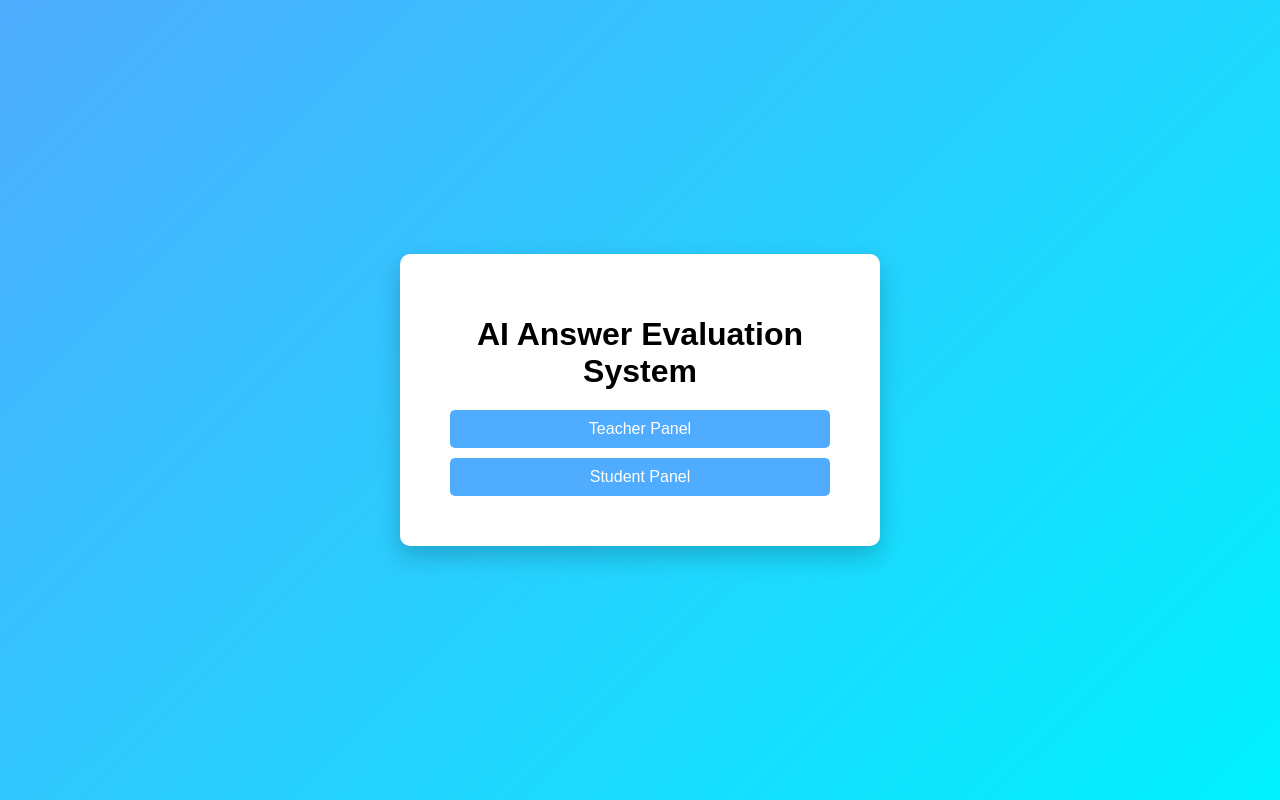
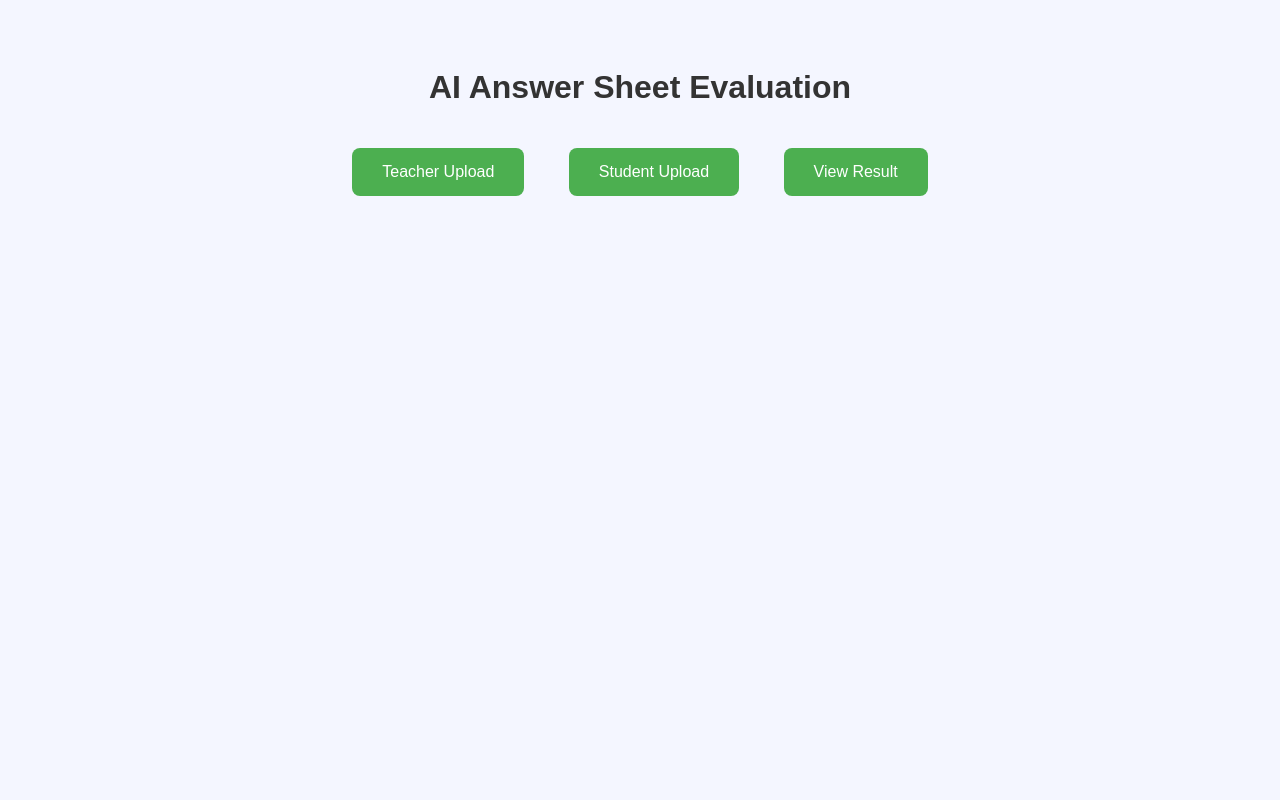
Before and after one commit to AmrutaBilagi/AI_EXAM_EVALUATION, a Flask app: page / in a window 1280 px wide. Run offline with Flask 3, Linux system fonts and the light colour scheme.

Commit message:
whole pdf checking

```diff
--- a/AI_Project/app.py
+++ b/AI_Project/app.py
@@ -1,35 +1,29 @@
-from flask import Flask, render_template, request
+from flask import Flask, render_template, request, redirect
 import sqlite3
 import os
-from model import extract_text, similarity_score
+import re
+import pdfplumber
 
 app = Flask(__name__)
 
-# ---------------- PATH SETUP ---------------- #
+UPLOAD_FOLDER = "uploads"
+os.makedirs(UPLOAD_FOLDER, exist_ok=True)
 
-BASE_DIR = os.path.dirname(os.path.abspath(__file__))
-
-UPLOAD_FOLDER = os.path.join(BASE_DIR, "uploads")
-DB_PATH = "database.db"
-
-app.config["UPLOAD_FOLDER"] = UPLOAD_FOLDER
-
-# create uploads folder
-os.makedirs(UPLOAD_FOLDER, exist_ok=True)
+DATABASE = "database.db"
 
 
 # ---------------- DATABASE ---------------- #
 
 def init_db():
+    conn = sqlite3.connect(DATABASE)
+    c = conn.cursor()
 
-    conn = sqlite3.connect(DB_PATH)
-    cur = conn.cursor()
-
-    cur.execute("""
-    CREATE TABLE IF NOT EXISTS model_answers(
+    c.execute("""
+    CREATE TABLE IF NOT EXISTS papers(
         id INTEGER PRIMARY KEY AUTOINCREMENT,
-        question TEXT,
-        filepath TEXT
+        teacher_pdf TEXT,
+        student_pdf TEXT,
+        result TEXT
     )
     """)
 
@@ -40,6 +34,76 @@ def init_db():
 init_db()
 
 
+# ---------------- PDF READER ---------------- #
+
+def read_pdf(path):
+    text = ""
+    with pdfplumber.open(path) as pdf:
+        for page in pdf.pages:
+            text += page.extract_text() + "\n"
+    return text
+
+
+# ---------------- QUESTION PARSER ---------------- #
+
+def extract_answers(text):
+    """
+    Extract answers using question numbers
+    Example pattern:
+    Q1
+    answer text
+
+    Q2
+    answer text
+    """
+
+    pattern = r'(Q\d+)(.*?)(?=Q\d+|$)'
+    matches = re.findall(pattern, text, re.S)
+
+    answers = {}
+
+    for q, ans in matches:
+        answers[q.strip()] = ans.strip()
+
+    return answers
+
+
+# ---------------- EVALUATION ---------------- #
+
+def evaluate(model, student):
+
+    score = 0
+    total = len(model)
+
+    report = ""
+
+    for q in model:
+
+        if q in student:
+
+            model_words = set(model[q].lower().split())
+            student_words = set(student[q].lower().split())
+
+            common = model_words.intersection(student_words)
+
+            similarity = len(common) / max(len(model_words), 1)
+
+            marks = round(similarity * 10, 2)
+
+            score += marks
+
+            report += f"{q} : {marks}/10\n"
+
+        else:
+            report += f"{q} : Not Answered\n"
+
+    final = round(score,2)
+
+    report += f"\nTotal Score : {final} / {total*10}"
+
+    return report
+
+
 # ---------------- ROUTES ---------------- #
 
 @app.route("/")
@@ -47,84 +111,86 @@ def home():
     return render_template("home.html")
 
 
-# ---------- TEACHER ---------- #
+@app.route("/teacher", methods=["GET","POST"])
+def teacher():
 
-@app.route("/teacher")
-def teacher():
+    if request.method == "POST":
+
+        file = request.files["paper"]
+
+        path = os.path.join(UPLOAD_FOLDER, file.filename)
+        file.save(path)
+
+        conn = sqlite3.connect(DATABASE)
+        c = conn.cursor()
+
+        c.execute("INSERT INTO papers (teacher_pdf) VALUES (?)",(path,))
+        conn.commit()
+
+        conn.close()
+
+        return redirect("/")
+
     return render_template("teacher.html")
 
 
-@app.route("/upload_model", methods=["POST"])
-def upload_model():
+@app.route("/student", methods=["GET","POST"])
+def student():
 
-    question = request.form["question"]
-    file = request.files["file"]
+    if request.method == "POST":
 
-    if file.filename == "":
-        return "No file selected"
+        file = request.files["paper"]
 
-    path = os.path.join(app.config["UPLOAD_FOLDER"], file.filename)
-    file.save(path)
+        path = os.path.join(UPLOAD_FOLDER, file.filename)
+        file.save(path)
 
-    conn = sqlite3.connect(DB_PATH)
-    cur = conn.cursor()
+        conn = sqlite3.connect(DATABASE)
+        c = conn.cursor()
 
-    cur.execute(
-        "INSERT INTO model_answers(question, filepath) VALUES (?,?)",
-        (question, path)
-    )
+        c.execute("SELECT id,teacher_pdf FROM papers ORDER BY id DESC LIMIT 1")
+        data = c.fetchone()
 
-    conn.commit()
-    conn.close()
+        paper_id = data[0]
+        teacher_pdf = data[1]
 
-    return "Model Answer Uploaded Successfully"
+        teacher_text = read_pdf(teacher_pdf)
+        student_text = read_pdf(path)
 
+        model_answers = extract_answers(teacher_text)
+        student_answers = extract_answers(student_text)
 
-# ---------- STUDENT ---------- #
+        result = evaluate(model_answers, student_answers)
 
-@app.route("/student")
-def student():
+        c.execute("UPDATE papers SET student_pdf=?, result=? WHERE id=?",
+                  (path,result,paper_id))
+
+        conn.commit()
+        conn.close()
+
+        return redirect("/result")
+
     return render_template("student.html")
 
 
-@app.route("/evaluate", methods=["POST"])
-def evaluate():
+@app.route("/result")
+def result():
 
-    question = request.form["question"]
-    file = request.files["file"]
+    conn = sqlite3.connect(DATABASE)
+    c = conn.cursor()
 
-    if file.filename == "":
-        return "Upload answer sheet"
+    c.execute("SELECT result FROM papers ORDER BY id DESC LIMIT 1")
 
-    student_path = os.path.join(app.config["UPLOAD_FOLDER"], file.filename)
-    file.save(student_path)
+    data = c.fetchone()
 
-    conn = sqlite3.connect(DB_PATH)
-    cur = conn.cursor()
-
-    cur.execute(
-        "SELECT filepath FROM model_answers WHERE question=? ORDER BY id DESC LIMIT 1",
-        (question,)
-    )
-
-    row = cur.fetchone()
     conn.close()
 
-    if not row:
-        return "No model answer found for this question"
+    if data:
+        res = data[0]
+    else:
+        res = "No result"
 
-    model_path = row[0]
+    return render_template("result.html",result=res)
 
-    # AI evaluation
-    student_text = extract_text(student_path)
-    model_text = extract_text(model_path)
-
-    score = similarity_score(student_text, model_text)
-
-    return render_template("result.html", score=score, question=question)
-
-
-# ---------------- RUN ---------------- #
 
 if __name__ == "__main__":
     app.run(debug=True)
--- a/AI_Project/static/style.css
+++ b/AI_Project/static/style.css
@@ -1,54 +1,32 @@
 body{
 font-family: Arial;
-background: linear-gradient(135deg,#4facfe,#00f2fe);
-height:100vh;
-margin:0;
-display:flex;
-justify-content:center;
-align-items:center;
+background:#f4f6ff;
+text-align:center;
+padding:40px;
 }
 
-.container{
-background:white;
-padding:40px;
-border-radius:10px;
-box-shadow:0 10px 25px rgba(0,0,0,0.2);
-text-align:center;
-width:400px;
+h1{
+color:#333;
 }
 
-h1,h2{
-margin-bottom:20px;
+.menu a{
+display:inline-block;
+margin:20px;
+padding:15px 30px;
+background:#4CAF50;
+color:white;
+text-decoration:none;
+border-radius:8px;
 }
 
-input{
-padding:10px;
-width:80%;
-border:1px solid #ccc;
-border-radius:5px;
+form{
+margin-top:30px;
 }
 
 button{
-background:#4facfe;
+padding:10px 20px;
+background:#2196F3;
+color:white;
 border:none;
-padding:10px 20px;
-color:white;
-border-radius:5px;
-cursor:pointer;
-}
-
-.btn{
-display:block;
-margin:10px;
-padding:10px;
-background:#4facfe;
-color:white;
-text-decoration:none;
 border-radius:5px;
 }
-
-.score{
-font-size:40px;
-color:#333;
-margin:20px;
-}
--- a/AI_Project/templates/home.html
+++ b/AI_Project/templates/home.html
@@ -7,14 +7,12 @@
 
 <body>
 
-<div class="container">
+<h1>AI Answer Sheet Evaluation</h1>
 
-<h1>AI Answer Evaluation System</h1>
-
-<a class="btn" href="/teacher">Teacher Panel</a>
-
-<a class="btn" href="/student">Student Panel</a>
-
+<div class="menu">
+<a href="/teacher">Teacher Upload</a>
+<a href="/student">Student Upload</a>
+<a href="/result">View Result</a>
 </div>
 
 </body>
```
Also changed, not shown: AI_Project/templates/result.html (+3 -11 lines), AI_Project/templates/student.html (+5 -16 lines), AI_Project/templates/teacher.html (+5 -34 lines), database.db (added), 2 other files.
